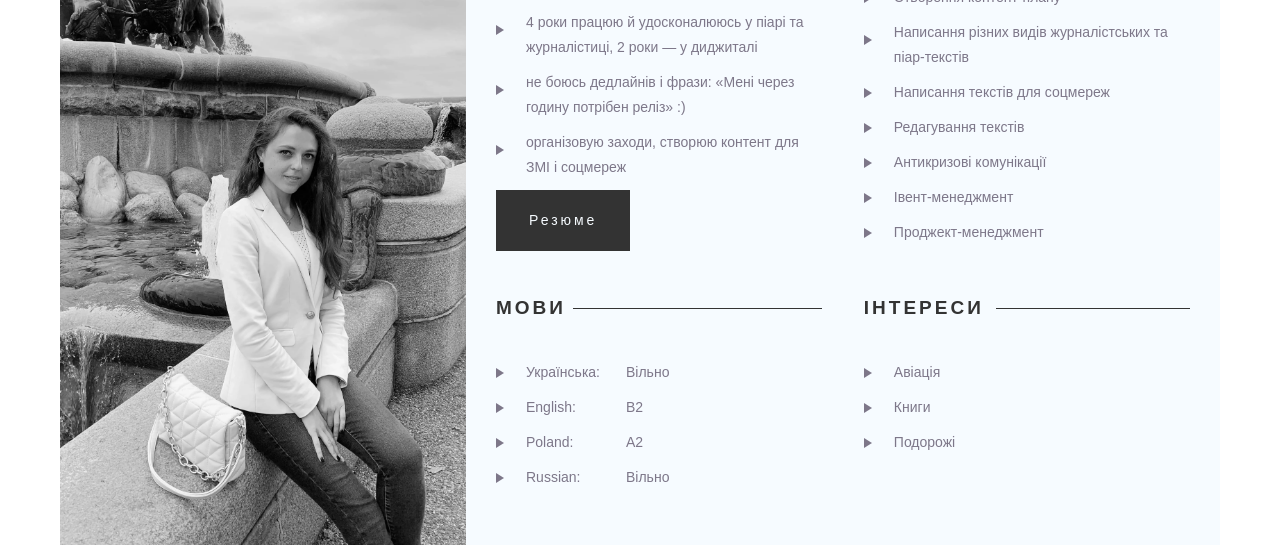
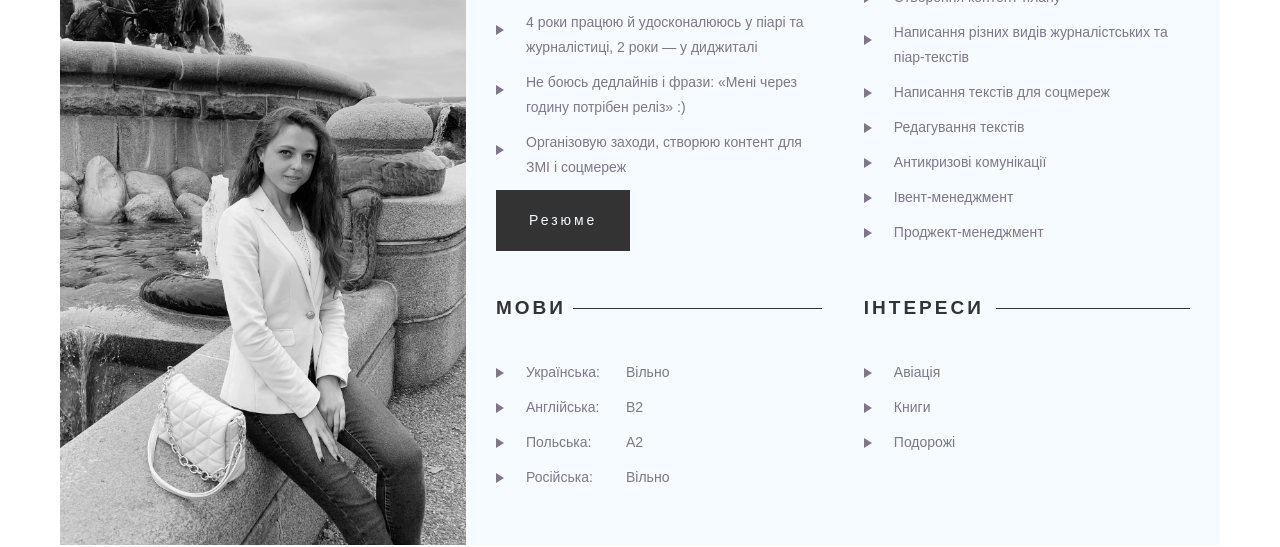
Before and after one commit to ol-yevgen/portfolio-of-public-relations-manager, a React (Create React App) app: page /about in a window 1280 px wide. Shown: the part 205-752 px from the top of the page. Built offline with nearby package versions, Linux system fonts and the light colour scheme.

Commit message:
text bugs

```diff
--- a/src/data/sectionData/aboutSectionData.js
+++ b/src/data/sectionData/aboutSectionData.js
@@ -4,8 +4,8 @@ export const aboutSectionDataUa = [
         text: 'Ваш ідеальний креативний PR-менеджер, оскільки:',
         services: [
             '4 роки працюю й удосконалююсь у піарі та журналістиці, 2 роки — у диджиталі',
-            'не боюсь дедлайнів і фрази: «Мені через годину потрібен реліз» :)',
-            'організовую заходи, створюю контент для ЗМІ і соцмереж',
+            'Не боюсь дедлайнів і фрази: «Мені через годину потрібен реліз» :)',
+            'Організовую заходи, створюю контент для ЗМІ і соцмереж',
         ],
         download: 'Резюме'
     },
@@ -31,15 +31,15 @@ export const aboutSectionDataUa = [
                 <span className="languages__rating">Вільно</span>
             </>,
             <>
-                <span className="languages__name">English:</span>
+                <span className="languages__name">Англійська:</span>
                 <span className="languages__rating">B2</span>
             </>,
             <>
-                <span className="languages__name">Poland:</span>
+                <span className="languages__name">Польська:</span>
                 <span className="languages__rating">A2</span>
             </>,
             <>
-                <span className="languages__name">Russian:</span>
+                <span className="languages__name">Російська:</span>
                 <span className="languages__rating">Вільно</span>
             </>,
         ]
--- a/src/data/sectionData/homeSectionTextData.js
+++ b/src/data/sectionData/homeSectionTextData.js
@@ -1,7 +1,7 @@
 export const homeTextDataUa = {
     title: "Наталія Шпанюк",
     subtitle: "PR-менеджер",
-    contactButton: "Зв'язатись"
+    contactButton: "Зв'язатися"
 }
 
 export const homeTextDataEn = {
```
